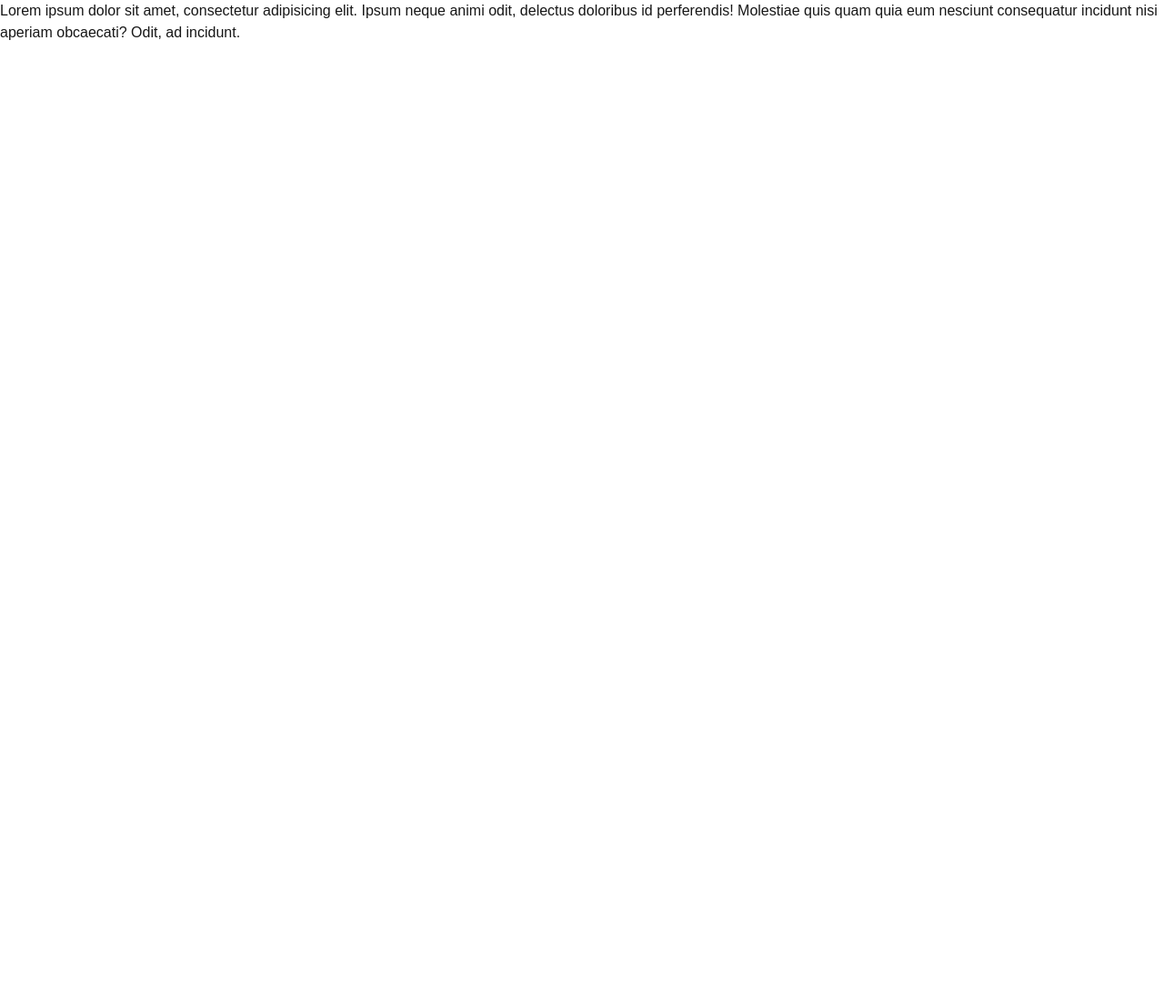
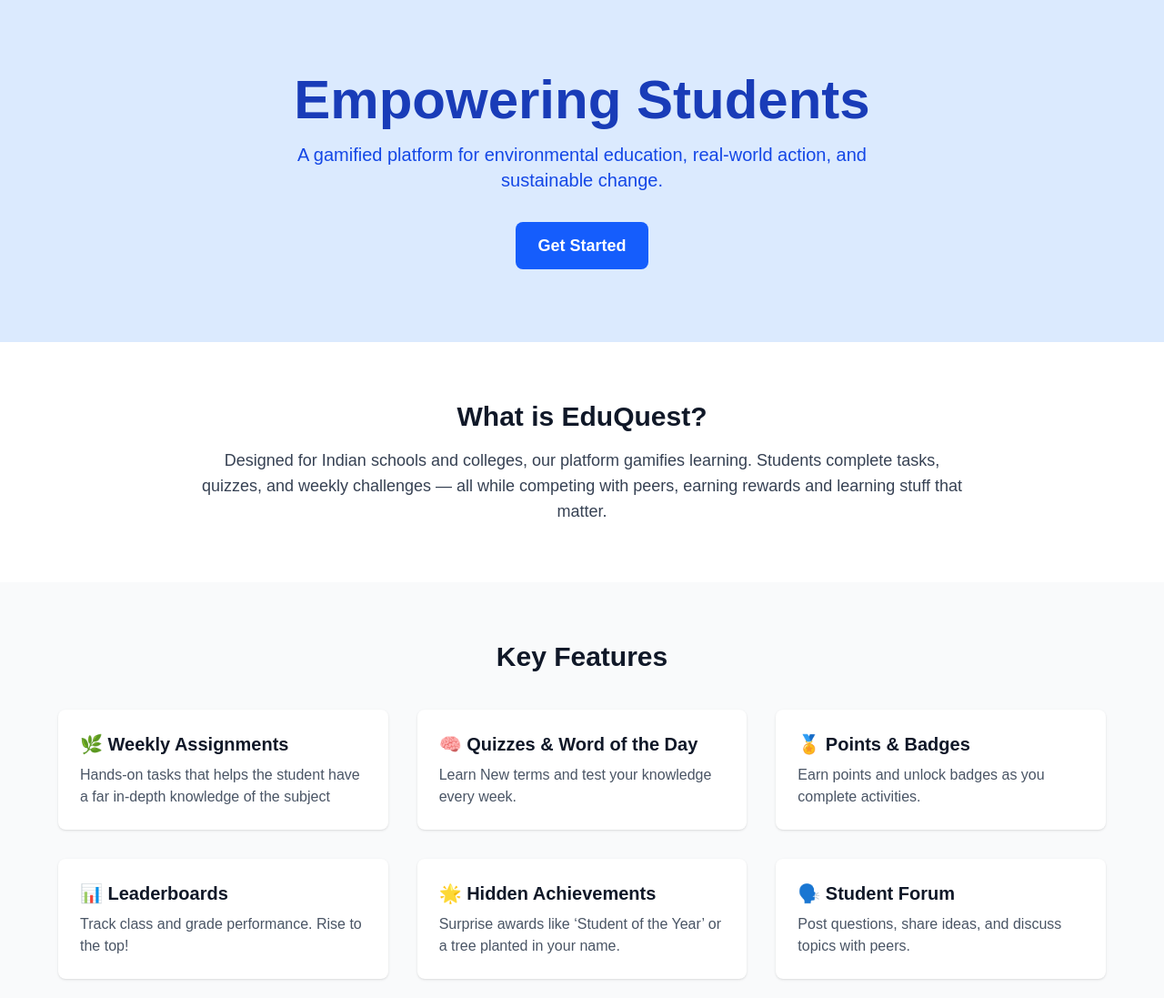
Before and after one commit to Jungbir/EduQuest-SIH2025, a Next.js app: page / in a window 1280 px wide. Shown: the top 1097 px of the page at 91% size. Before the commit the page ends 800 px from the top, so only its background shows below. Built offline with nearby package versions, Linux system fonts and the light colour scheme.

Commit message:
first deployment

```diff
--- a/app/login/page.jsx
+++ b/app/login/page.jsx
@@ -0,0 +1,27 @@
+import Link from "next/link";
+
+export default function Home() {
+  return (
+    <div className="w-screen h-screen text-3xl flex flex-col gap-10 justify-center items-center text-center">
+      <span>
+        Lorem ipsum, dolor sit amet consectetur adipisicing elit. Praesentium
+        sed officia a suscipit rem dolore dolores, cupiditate quaerat? Libero,
+        provident minus maxime laboriosam perspiciatis pariatur blanditiis hic
+        quod illo eaque.
+      </span>
+      <span className="text-red-400">
+        The Page You have tried to access is not made yet...
+      </span>
+      <span>
+        Lorem ipsum dolor sit amet consectetur adipisicing elit. Magnam tempore
+        optio nostrum adipisci, reprehenderit eveniet dolorem ex reiciendis
+        maiores deserunt voluptate? Excepturi sint magni animi cupiditate a,
+        doloremque recusandae veritatis.
+      </span>
+
+      <span>
+        <Link href="/">Back</Link>
+      </span>
+    </div>
+  );
+}
--- a/app/page.jsx
+++ b/app/page.jsx
@@ -1,10 +1,120 @@
+// The Landing/Home Page
+
+// app/page.jsx
+
+import Link from "next/link";
+
 export default function Home() {
   return (
-    <div>
-      Lorem ipsum dolor sit amet, consectetur adipisicing elit. Ipsum neque
-      animi odit, delectus doloribus id perferendis! Molestiae quis quam quia
-      eum nesciunt consequatur incidunt nisi aperiam obcaecati? Odit, ad
-      incidunt.
-    </div>
+    <main className="min-h-screen bg-white text-gray-900">
+      {/* Hero Section */}
+      <section className="bg-blue-100 py-20 px-6 text-center">
+        <h1 className="text-4xl md:text-6xl font-bold text-blue-800 mb-4">
+          Empowering Students
+        </h1>
+        <p className="text-xl text-blue-700 mb-8 max-w-2xl mx-auto">
+          A gamified platform for environmental education, real-world action,
+          and sustainable change.
+        </p>
+        <Link
+          href="/register"
+          className="inline-block bg-blue-600 text-white px-6 py-3 rounded-lg text-lg font-semibold hover:bg-blue-700 transition"
+        >
+          Get Started
+        </Link>
+      </section>
+
+      {/* About Section */}
+      <section className="py-16 px-6 max-w-4xl mx-auto text-center">
+        <h2 className="text-3xl font-bold mb-4">What is EduQuest?</h2>
+        <p className="text-lg text-gray-700">
+          Designed for Indian schools and colleges, our platform gamifies
+          learning. Students complete tasks, quizzes, and weekly challenges —
+          all while competing with peers, earning rewards and learning stuff
+          that matter.
+        </p>
+      </section>
+
+      {/* Features Section */}
+      <section className="bg-gray-50 py-16 px-6">
+        <div className="max-w-6xl mx-auto">
+          <h2 className="text-3xl font-bold text-center mb-10">Key Features</h2>
+          <div className="grid gap-8 md:grid-cols-2 lg:grid-cols-3">
+            {[
+              {
+                title: "🌿 Weekly Assignments",
+                desc: "Hands-on tasks that helps the student have a far in-depth knowledge of the subject",
+              },
+              {
+                title: "🧠 Quizzes & Word of the Day",
+                desc: "Learn New terms and test your knowledge every week.",
+              },
+              {
+                title: "🏅 Points & Badges",
+                desc: "Earn points and unlock badges as you complete activities.",
+              },
+              {
+                title: "📊 Leaderboards",
+                desc: "Track class and grade performance. Rise to the top!",
+              },
+              {
+                title: "🌟 Hidden Achievements",
+                desc: "Surprise awards like ‘Student of the Year’ or a tree planted in your name.",
+              },
+              {
+                title: "🗣️ Student Forum",
+                desc: "Post questions, share ideas, and discuss topics with peers.",
+              },
+            ].map(({ title, desc }) => (
+              <div key={title} className="bg-white p-6 rounded-lg shadow">
+                <h3 className="text-xl font-semibold mb-2">{title}</h3>
+                <p className="text-gray-600">{desc}</p>
+              </div>
+            ))}
+          </div>
+        </div>
+      </section>
+
+      {/* Stakeholders */}
+      <section className="py-16 px-6 bg-white max-w-5xl mx-auto text-center">
+        <h2 className="text-3xl font-bold mb-6">For All Changemakers</h2>
+        <p className="text-gray-700 mb-10">
+          Whether you're a student, teacher, NGO, or part of a government
+          initiative — The EduQuest Platform connects and empowers everyone to build
+          a brighter future.
+        </p>
+        <div className="flex flex-wrap justify-center gap-6 text-sm text-blue-700 font-semibold">
+          <span className="bg-blue-100 px-4 py-2 rounded">🌱 Students</span>
+          <span className="bg-blue-100 px-4 py-2 rounded">📚 Teachers</span>
+          <span className="bg-blue-100 px-4 py-2 rounded">🏢 Institutes</span>
+          <span className="bg-blue-100 px-4 py-2 rounded">🌍 NGOs</span>
+          <span className="bg-blue-100 px-4 py-2 rounded">🏛️ Government</span>
+        </div>
+      </section>
+
+
+
+      {/* Call to Action / Footer */}
+      <footer className="bg-blue-600 text-white py-12 text-center">
+        <h2 className="text-2xl font-semibold mb-4">Join the blue Movement</h2>
+        <p className="mb-6 text-lg">
+          Start your journey toward sustainability today.
+        </p>
+        <div className="space-x-4">
+          <Link
+            href="/register"
+            className="bg-white text-blue-700 px-6 py-2 rounded hover:bg-gray-100 font-semibold"
+          >
+            Register
+          </Link>
+          <Link
+            href="/login"
+            className="border border-white px-6 py-2 rounded hover:bg-blue-700 font-semibold"
+          >
+            Login
+          </Link>
+        </div>
+      </footer>
+    </main>
   );
 }
--- a/app/register/page.jsx
+++ b/app/register/page.jsx
@@ -0,0 +1,27 @@
+import Link from "next/link";
+
+export default function Home() {
+  return (
+    <div className="w-screen h-screen text-3xl flex flex-col gap-10 justify-center items-center text-center">
+      <span>
+        Lorem ipsum, dolor sit amet consectetur adipisicing elit. Praesentium
+        sed officia a suscipit rem dolore dolores, cupiditate quaerat? Libero,
+        provident minus maxime laboriosam perspiciatis pariatur blanditiis hic
+        quod illo eaque.
+      </span>
+      <span className="text-red-400">
+        The Page You have tried to access is not made yet...
+      </span>
+      <span>
+        Lorem ipsum dolor sit amet consectetur adipisicing elit. Magnam tempore
+        optio nostrum adipisci, reprehenderit eveniet dolorem ex reiciendis
+        maiores deserunt voluptate? Excepturi sint magni animi cupiditate a,
+        doloremque recusandae veritatis.
+      </span>
+
+      <span>
+        <Link href="/">Back</Link>
+      </span>
+    </div>
+  );
+}
```
Also changed, not shown: package.json (+7 -6 lines).
